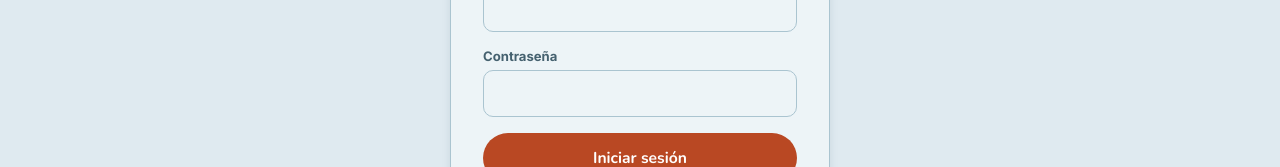
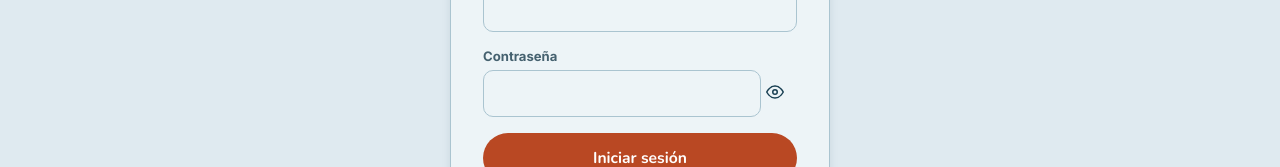
Before and after one commit to danrose222/mapa-social, an Angular app in the folder frontend/: page /entrar in a window 1280 px wide. Shown: the part 442-609 px from the top of the page. Built offline with nearby package versions, Linux system fonts and the light colour scheme.

Commit message:
feat(login): agregar botón para mostrar/ocultar la contraseña
Ícono ojo/ojo-tachado (nuevos en icon.component.ts, mismo estilo feather
que el resto) posicionado dentro del campo, no al lado -- toggleShowPassword()
solo cambia el type del input entre password/text, sin tocar el valor.

```diff
--- a/frontend/src/app/pages/login/login.component.html
+++ b/frontend/src/app/pages/login/login.component.html
@@ -27,12 +27,23 @@
 
       <div class="field">
         <label for="login-password">Contraseña</label>
-        <input
-          id="login-password"
-          type="password"
-          formControlName="password"
-          autocomplete="current-password"
-        />
+        <div class="auth__password-wrap">
+          <input
+            id="login-password"
+            [type]="showPassword() ? 'text' : 'password'"
+            formControlName="password"
+            autocomplete="current-password"
+          />
+          <button
+            type="button"
+            class="auth__password-toggle"
+            (click)="toggleShowPassword()"
+            [attr.aria-label]="showPassword() ? 'Ocultar contraseña' : 'Mostrar contraseña'"
+            [attr.aria-pressed]="showPassword()"
+          >
+            <app-icon [name]="showPassword() ? 'eyeOff' : 'eye'" [size]="18" />
+          </button>
+        </div>
       </div>
 
       <button type="submit" class="btn btn--block" [disabled]="isSubmitting()">
--- a/frontend/src/app/pages/login/login.component.scss
+++ b/frontend/src/app/pages/login/login.component.scss
@@ -47,6 +47,39 @@
   line-height: 1.4;
 }
 
+.auth__password-wrap {
+  position: relative;
+
+  input {
+    // Deja lugar al botón sin que el texto tipeado le quede por debajo --
+    // mismo padding vertical del resto de los campos, solo se agranda el
+    // derecho.
+    padding-right: 42px;
+  }
+}
+
+.auth__password-toggle {
+  position: absolute;
+  top: 50%;
+  right: 6px;
+  transform: translateY(-50%);
+  display: flex;
+  align-items: center;
+  justify-content: center;
+  width: 32px;
+  height: 32px;
+  border: 0;
+  border-radius: var(--radius-sm);
+  background: transparent;
+  color: var(--ink-faint);
+  cursor: pointer;
+
+  &:hover {
+    color: var(--ink-soft);
+    background: var(--surface-sunken);
+  }
+}
+
 .auth__switch {
   margin: 18px 0 0;
   color: var(--ink-soft);
--- a/frontend/src/app/pages/login/login.component.ts
+++ b/frontend/src/app/pages/login/login.component.ts
@@ -36,6 +36,11 @@
 
   readonly isSubmitting = signal(false);
   readonly errorMessage = signal('');
+  readonly showPassword = signal(false);
+
+  toggleShowPassword(): void {
+    this.showPassword.update((show) => !show);
+  }
 
   submit(): void {
     if (this.form.invalid || this.isSubmitting()) {
--- a/frontend/src/app/shared/icons/icon.component.ts
+++ b/frontend/src/app/shared/icons/icon.component.ts
@@ -14,6 +14,9 @@
   building: 'M4 21V7l8-4 8 4v14 M9 21v-6h6v6 M9 11h.01 M15 11h.01 M9 15h.01 M15 15h.01',
   arrowLeft: 'M19 12H5 M12 19l-7-7 7-7',
   lock: 'M5 11h14v10H5z M8 11V7a4 4 0 0 1 8 0v4',
+  eye: 'M1 12s4-8 11-8 11 8 11 8-4 8-11 8-11-8-11-8Z M12 15a3 3 0 1 0 0-6 3 3 0 0 0 0 6Z',
+  eyeOff:
+    'M17.94 17.94A10.07 10.07 0 0 1 12 20c-7 0-11-8-11-8a18.45 18.45 0 0 1 5.06-5.94M9.9 4.24A9.12 9.12 0 0 1 12 4c7 0 11 8 11 8a18.5 18.5 0 0 1-2.16 3.19m-6.72-1.07a3 3 0 1 1-4.24-4.24 M1 1l22 22',
 };
 
 @Component({
```
